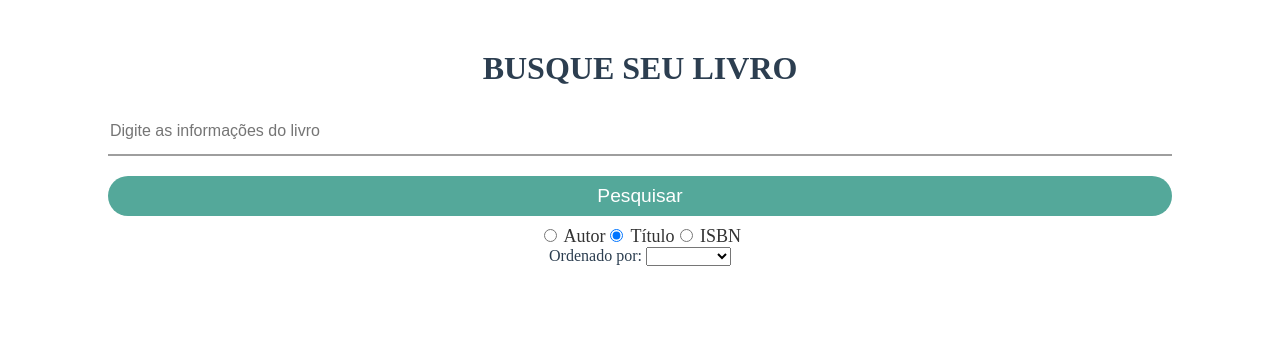
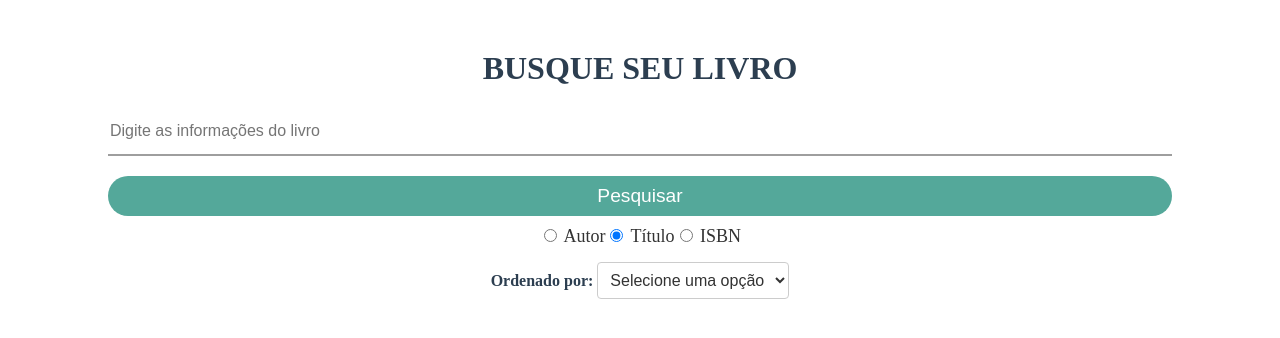
Before and after one commit to elc1090/project2-gsquevedo, a Vue app in the folder vue-api-google-books/: page / in a window 1280 px wide. Shown: the top 338 px of the page. Built offline with nearby package versions, Linux system fonts and the light colour scheme.

Commit message:
design - botao

```diff
--- a/vue-api-google-books/src/components/SelectOrder.vue
+++ b/vue-api-google-books/src/components/SelectOrder.vue
@@ -2,7 +2,7 @@
     <div class="select">
         <label :for="name">{{ name }}</label>
         <select :name="name" v-model="selected">
-            <option v-for="(option, index) in options" :value="option.value" :key="index">{{ option.label }}</option>
+            <option class="group" v-for="(option, index) in options" :value="option.value" :key="index">{{ option.label }}</option>
         </select>
     </div>
 </template>
@@ -23,7 +23,7 @@ export default {
         value: {
             type: String,
             required: true,
-            default: ""
+            default: "default"
         }
     },
 
@@ -43,19 +43,22 @@ export default {
 }
 </script>
 <style scoped>
-.form-group {
+.select {
+    margin-top: 15px;
+}
+.group {
   display: flex;
   flex-direction: column;
   margin-bottom: 16px;
 }
 
-.form-label {
+label {
   margin-bottom: 8px;
   font-weight: bold;
   font-size: 16px;
 }
 
-.form-select {
+select {
   padding: 8px;
   border: 1px solid #ccc;
   border-radius: 4px;
--- a/vue-api-google-books/src/components/book/SearchBook.vue
+++ b/vue-api-google-books/src/components/book/SearchBook.vue
@@ -40,6 +40,7 @@ export default {
         ];
 
         const options = [
+            { label: 'Selecione uma opção', value: 'default' },
             { label: 'Newest', value: 'newest' },
             { label: 'Relevance', value: 'relevance' }
         ]
```
